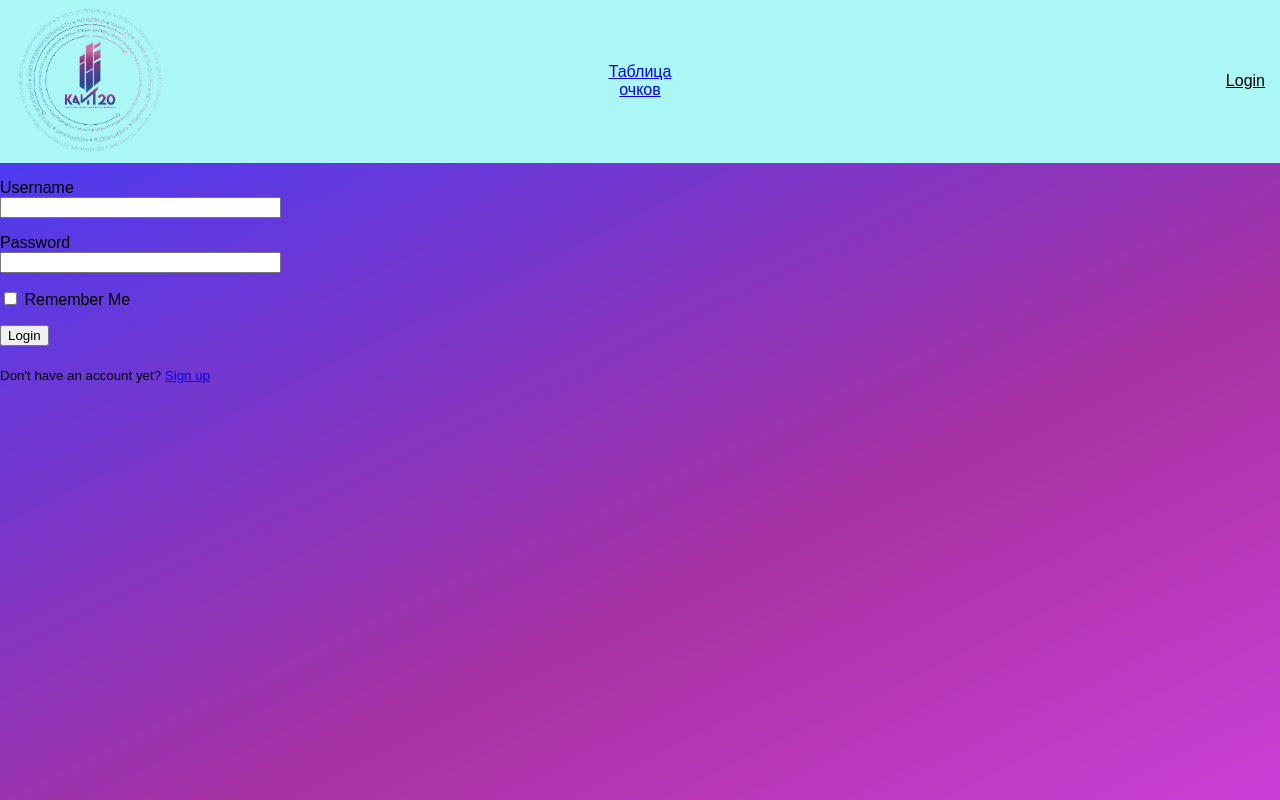
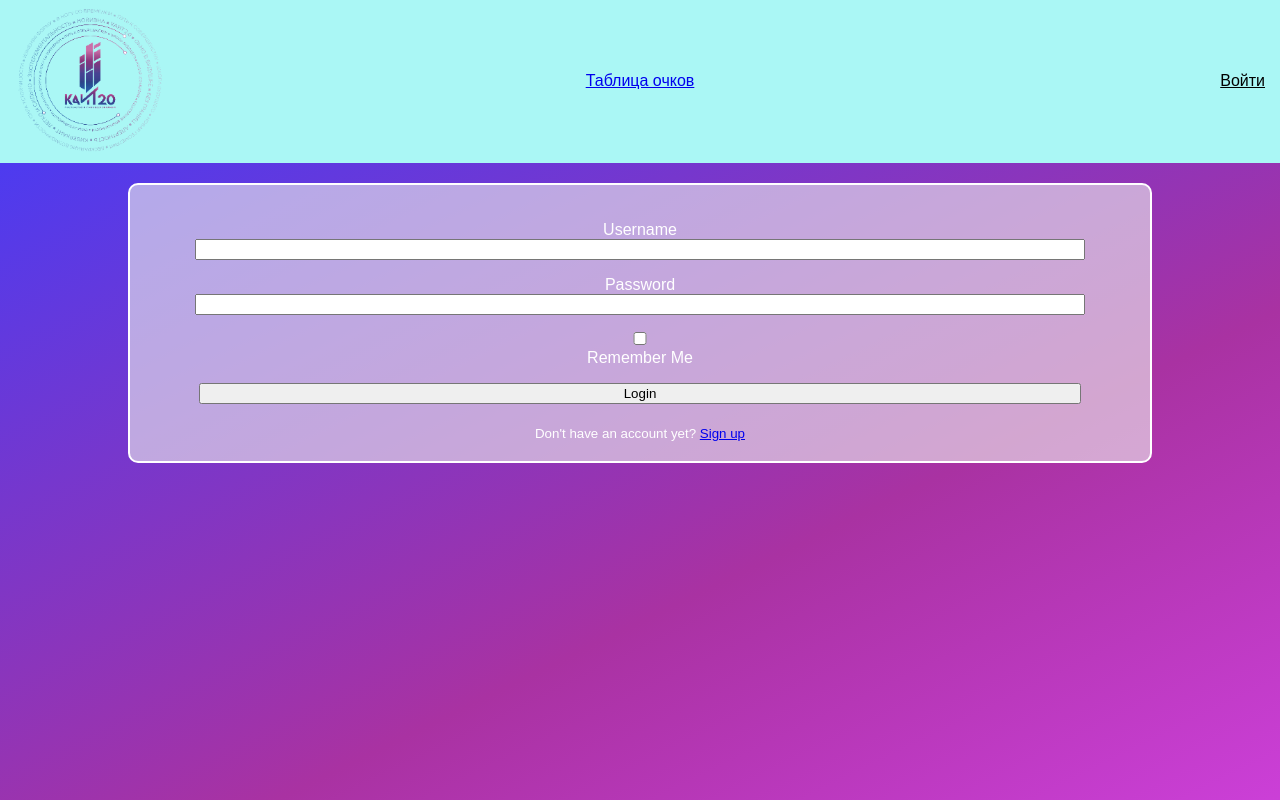
Before and after one commit to KAIT20Fest2024/QRCodeHandler, a Flask app: page /login in a window 1280 px wide. Run offline with Flask 3, Linux system fonts and the light colour scheme; some web fonts are replaced.

Commit message:
mne poxyi

```diff
--- a/app/static/css/common.css
+++ b/app/static/css/common.css
@@ -1,20 +1,11 @@
 body {
-    padding: 0;
-    margin: 0;
+  padding: 0;
+  margin: 0;
 }
 
 main {
-    display: flex;
-    justify-content: center;
-    flex-direction: column;
+  display: flex;
+  justify-content: center;
+  flex-direction: column;
+  color: white;
 }
-
-@media (width >= 2000) {
-    body {
-        font-size: 30em;
-        background-color: red;
-    }
-}
-.Button{
-
-}
--- a/app/static/css/index.css
+++ b/app/static/css/index.css
@@ -1,18 +1,17 @@
-*{
+* {
   font-family: "Unbounded", sans-serif;
   font-optical-sizing: auto;
   font-weight: 450;
   font-style: normal;
 }
-.UserInterface{
+.UserInterface {
   text-align: center;
 }
-h1{
-	font-size: 70px;
+h1 {
   text-align: center;
 }
-.msg{
-	font-size: 65px;
+.msg {
+  font-size: 2em;
   text-align: center;
 }
 .gradient {
@@ -34,3 +33,6 @@ h1{
     background-position: 0% 50%;
   }
 }
+
+@media only screen and (max-device-width: 480px) {
+}
--- a/app/static/css/login.css
+++ b/app/static/css/login.css
@@ -1,11 +1,15 @@
-.signupform{
+.signupform {
   text-align: center;
   border: 2px solid #ffffff; /* Черная рамка толщиной 2 пикселя */
   padding: 20px; /* Добавление отступа внутри формы */
   border-radius: 10px; /* Закругление углов */
   background-color: rgba(238, 238, 238, 0.62);
 }
-.formcontainer{
-    width: 50%; /* Ширина контейнера для формы */
+.formcontainer {
+  width: 80%; /* Ширина контейнера для формы */
   margin: 20px auto; /* Центрирование контейнера и добавление отступов */
 }
+.signupform > p > input {
+  margin: 0px 10px;
+  width: 90%;
+}
--- a/app/templates/components/header.html
+++ b/app/templates/components/header.html
@@ -2,10 +2,10 @@
     <span class="header__logo"><a href="/"><img src="{{ url_for('static', filename='img/caps_logo.png') }}" class="header__logo"></a></span>
 
     <nav class="header__nav">
-        <span><a href="{{ url_for('scoreboard') }}">Таблица<br>очков</a></span>
+        <span><a href="{{ url_for('scoreboard') }}">Таблица очков</a></span>
 
         {% if current_user.login == 'ADMIN' %}
-        <span><a href="{{ url_for('admin') }}"><b>Панель<br>администратора</b></a></span>
+        <span><a href="{{ url_for('admin') }}"><b>Панель администратора</b></a></span>
         {% endif %}
     </nav>
 
@@ -13,7 +13,7 @@
     {% if current_user.is_authenticated %}
         <a href="{{ url_for('profile', username=current_user.login) }}">{{ current_user.login }}</a>
     {% else %}
-        <a href="{{ url_for('login') }}">Login</a>
+        <a href="{{ url_for('login') }}">Войти</a>
     {% endif %}
     </span>
 </header>
--- a/app/templates/login.html
+++ b/app/templates/login.html
@@ -10,13 +10,13 @@
 	{% endfor %}
 	{% endif %}
 	{% endwith %}
-
-	<form action="" method="post" novalidate>
+    <div class="formcontainer">
+	<form class="signupform" action="" method="post" novalidate>
         {{ form.hidden_tag() }}
 
         <p>
             {{ form.username.label }}<br>
-            {{ form.username(size=32) }}<br>
+            {{ form.username }}<br>
 
             {% for error in form.username.errors %}
                 <span style="color: red;">{{ error }}</span><br>
@@ -25,7 +25,7 @@
 
         <p>
             {{ form.password.label }}<br>
-            {{ form.password(size=32) }}<br>
+            {{ form.password }}<br>
             {% for error in form.password.errors %}
                 <span style="color: red;">{{ error }}</span><br>
             {% endfor %}
@@ -36,4 +36,5 @@
         <p>{{ form.submit() }} </p>
         <sub>Don't have an account yet? <a href="{{ url_for('signup') }}">Sign up</a></sub>
 	</form>
+    </div>
 {% endblock %}
--- a/app/templates/profile.html
+++ b/app/templates/profile.html
@@ -19,7 +19,7 @@
 
     {% if unattended_mcs %}
     <div>
-        <h3>There are masterclasses that might interest you!</h3>
+        <h3>Мастерклассы, которые вы не посетили:</h3>
         <div>
             {% for mc in unattended_mcs %}
             <p>{{ mc.name }}</p>
--- a/app/templates/qrhandler.html
+++ b/app/templates/qrhandler.html
@@ -3,6 +3,6 @@
 {% block title %}Success!{% endblock %}
 
 {% block body %}
-    <h1>You've received {{ mc_score }} point{% if mc_score > 1 %}s{% endif %}!</h1>
-    <p>Your current score is: {{ user_score }}</p>
+    <h1>Вы заработали {{ mc_score }} {% if mc_score > 1 %}очка{% else %}очко{%endif%}!</h1>
+    <p>Сейчас у вас: {{ user_score }} </p>
 {% endblock %}
```
Also changed, not shown: app/static/css/scoreboard.css (+6 -7 lines). Lines whose indentation alone changed are shown as unchanged.
